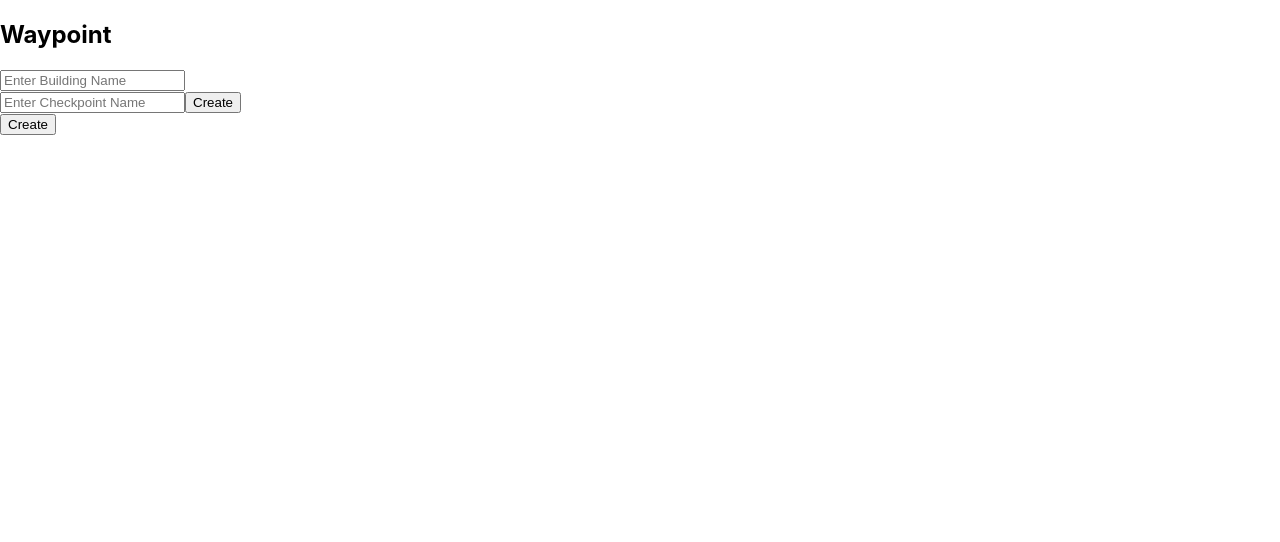
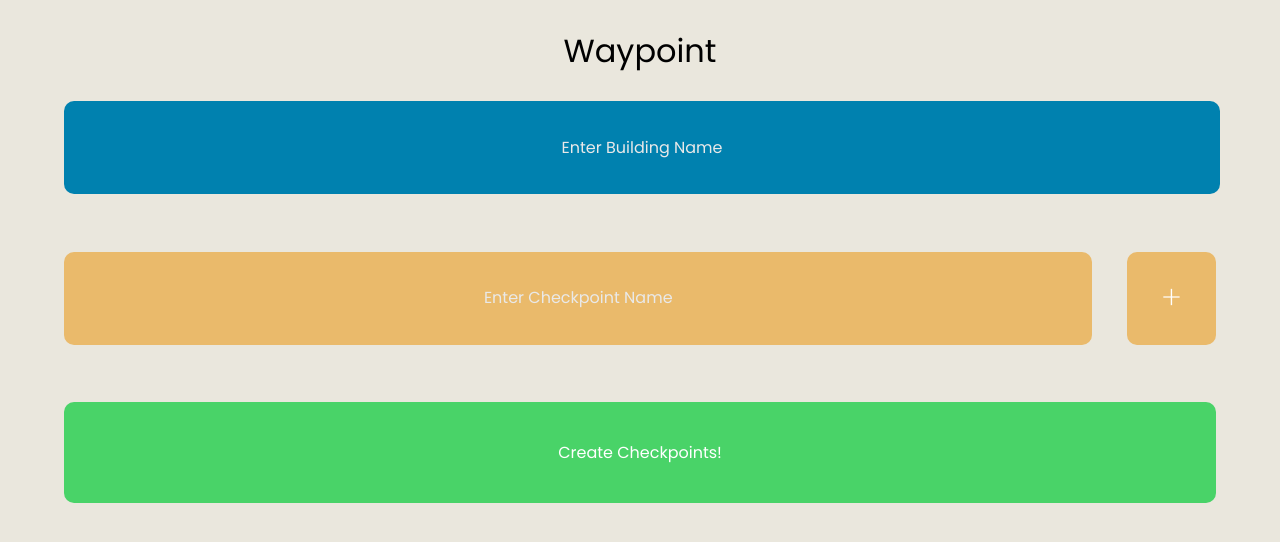
Before and after one commit to rahuljones/Waypoint, a React (Create React App) app in the folder waypoint/: page / in a window 1280 px wide. Shown: the top 542 px of the page. Built offline with nearby package versions, Linux system fonts and the light colour scheme.

Commit message:
Styling for CreateCheckpointsPage

```diff
--- a/waypoint/src/CreateCheckpointsPage/AddCheckPoint.js
+++ b/waypoint/src/CreateCheckpointsPage/AddCheckPoint.js
@@ -13,16 +13,16 @@ function AddCheckPoint({checkpoints, setCheckpoints }) {
       };
 
       return (
-        <form onSubmit={handleSubmit} className="AddCheckpointForm">
+        <form onSubmit={handleSubmit} className="AddCheckpointForm" >
           <input
-            className="BuildingNameInput"
+            className="CheckpointInput"
             type="text"
             placeholder="Enter Checkpoint Name"
             name="checkpointName"
             value={checkpointName} // Bind input value to checkpointName state
             onChange={(e) => setCheckpointName(e.target.value)} // Update checkpointName state on input change
           />
-          <button type="submit">Create</button> {/* Button to create checkpoint */}
+          <button type="submit" className="CheckpointCreateButton">+</button> {/* Button to create checkpoint */}
         </form>
       );
 }
--- /dev/null
+++ b/waypoint/src/CreateCheckpointsPage/CreateCheckpointsPage.css
@@ -0,0 +1,152 @@
+@import url('https://fonts.googleapis.com/css2?family=Poppins:ital,wght@0,100;0,200;0,300;0,400;0,500;0,600;0,700;0,800;0,900;1,100;1,200;1,300;1,400;1,500;1,600;1,700;1,800;1,900&display=swap');
+@import url('https://fonts.googleapis.com/css2?family=Inter:wght@400;600;800&display=swap');
+
+.Background {
+    background-color: #EAE7DD;
+    width: 100%;
+    height: 100vh;
+    display: flex;
+    flex-direction: column;
+    align-items: center;
+}
+
+
+.Title {
+
+font-family: 'Poppins';
+font-style: normal;
+font-weight: 400;
+font-size: 32px;
+line-height: 48px;
+display: flex;
+align-items: center;
+text-align: center;
+
+color: #000000;
+
+}
+
+.InputFrame {
+    display: flex;
+    flex-direction: column;
+    align-items: center;
+    width: 90%;
+
+
+}
+
+.BuildingNameForm {
+    border: none;
+    width: 100%;
+    margin-bottom: 5%;
+
+}
+
+.BuildingNameInput {
+    background: #0081AF;
+    width: 100%;
+    padding-top: 3%;
+    padding-bottom: 3%;
+    border: none;
+    border-radius: 10px;
+    outline: none;
+font-family: 'Poppins';
+font-style: normal;
+font-weight: 400;
+font-size: 16px;
+line-height: 24px;
+display: flex;
+align-items: center;
+text-align: center;
+
+color: #FFFFFF;
+}
+.BuildingNameInput::placeholder {
+    color: #e9e9e9;
+}
+
+.AddCheckpointForm {
+    display: flex;
+    width: 100%;
+    justify-content: space-between;
+    margin-bottom: 5%;
+}
+
+.CheckpointInput {
+    background: #EABA6B;
+    width: 100%;
+    border: none;
+    border-radius: 10px;
+    outline: none;
+font-family: 'Poppins';
+font-style: normal;
+font-weight: 400;
+font-size: 16px;
+line-height: 24px;
+display: flex;
+align-items: center;
+text-align: center;
+
+color: #FFFFFF;
+padding-top: 3%;
+padding-bottom: 3%;
+margin-right: 3%;
+}
+.CheckpointInput::placeholder {
+    color: #e9e9e9;
+}
+
+.CheckpointCreateButton {
+    background: #EABA6B;
+    border-radius: 10px;
+    border: none;
+    color: #FFFFFF;
+    font-family: 'Poppins';
+font-style: normal;
+font-weight: 200;
+font-size: 32px;
+line-height: 24px;
+padding-right: 3%;
+padding-left: 3%;
+}
+
+.CheckPointList{
+    display: flex;
+    flex-direction: column;
+    width: 90%;
+}
+.CheckpointListItem {
+
+background: #65BCDB;
+border-radius: 10px;
+padding-top: 3%;
+padding-bottom: 3%;
+
+font-family: 'Poppins';
+font-style: normal;
+font-weight: 400;
+font-size: 16px;
+line-height: 24px;
+text-align: center;
+color: #FFFFFF;
+margin-bottom: 2%;
+
+}
+
+.SubmitCheckpointsButton {
+    width: 90%;
+    border-radius: 10px;
+    border: none;
+    background-color: #49D368;
+    padding-top: 3%;
+    padding-bottom: 3%;
+    font-family: 'Poppins';
+    font-style: normal;
+    font-weight: 400;
+    font-size: 16px;
+    line-height: 24px;
+    text-align: center;
+    color: #FFFFFF;
+    margin-bottom: 2%;
+
+}
--- a/waypoint/src/CreateCheckpointsPage/CreateCheckpointsPage.jsx
+++ b/waypoint/src/CreateCheckpointsPage/CreateCheckpointsPage.jsx
@@ -3,6 +3,7 @@ import BuildingNameForm from "./BuildingNameForm";
 import AddCheckPoint from "./AddCheckPoint";
 import CheckpointListElement from "./CheckPointListElement";
 import axios from "axios";
+import './CreateCheckpointsPage.css';
 
 
 
@@ -38,7 +39,7 @@ function CreateCheckpointsPage() {
                     <CheckpointListElement key={index} checkpoint={checkpoint} />
                 ))}
             </div>
-            <button type="Create Checkpoints" onClick={submitCheckpoints}>Create</button>
+            <button className="SubmitCheckpointsButton" type="Create Checkpoints" onClick={submitCheckpoints}>Create Checkpoints!</button>
         </div>
     );
 }
```
